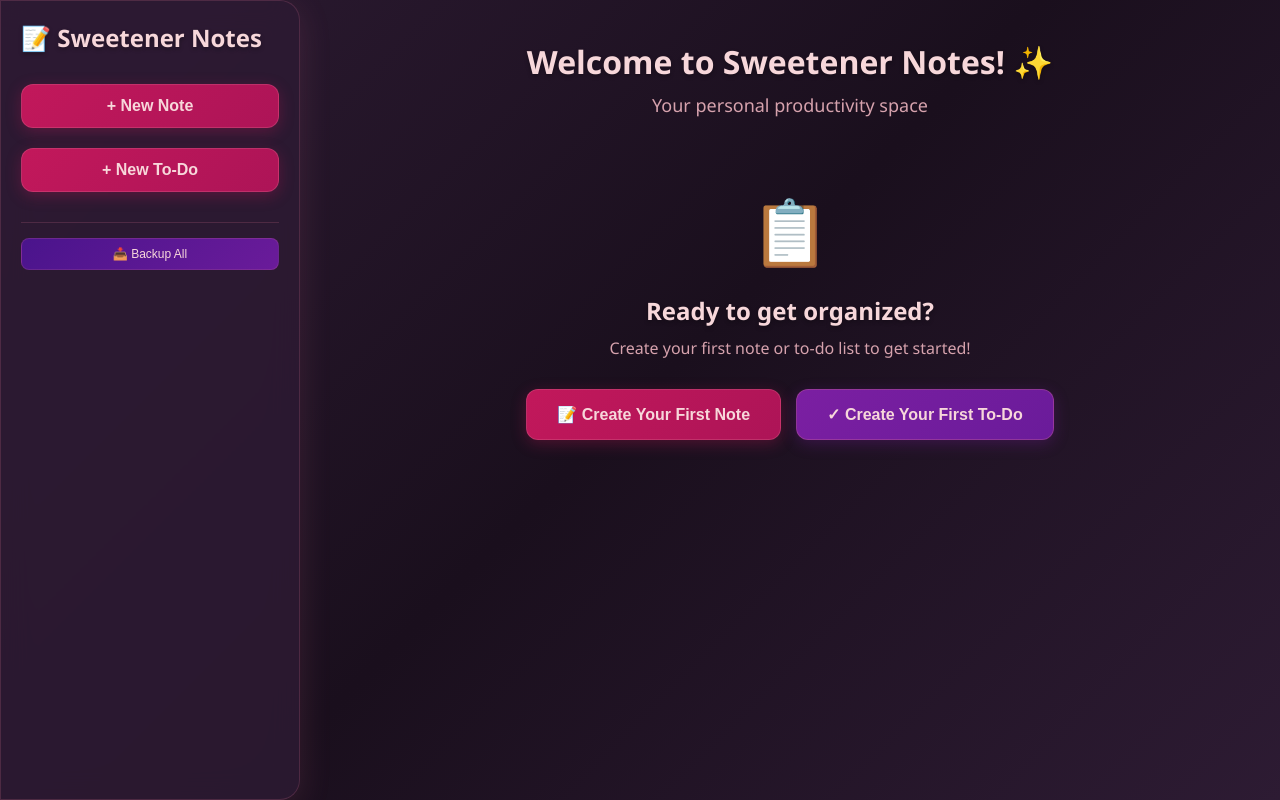
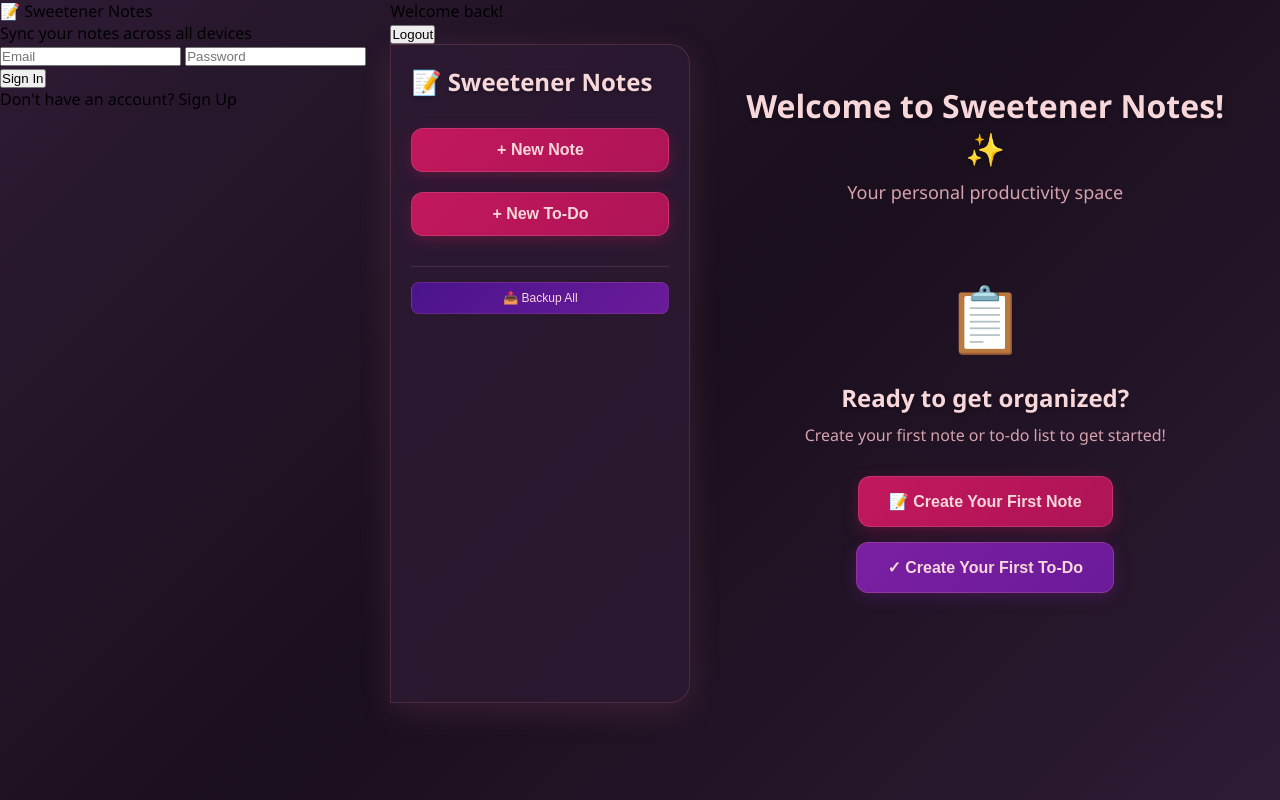
Before and after one commit to sweetener404/SweetNotes, a plain HTML site: page index.html in a window 1280 px wide. Drawn offline with Linux system fonts and the light colour scheme.

Commit message:
Update index.html

```diff
--- a/index.html
+++ b/index.html
@@ -9,12 +9,44 @@
     <link rel="icon" href="favicon.ico" type="image/x-icon">
 </head>
 <body>
+    <!-- Auth Screen -->
+    <div id="authScreen" class="auth-screen">
+        <div class="auth-container">
+            <div class="auth-title">📝 Sweetener Notes</div>
+            <div class="auth-subtitle">Sync your notes across all devices</div>
+
+            <div id="authForm" class="auth-form">
+                <input type="email" id="email" class="auth-input" placeholder="Email" required>
+                <input type="password" id="password" class="auth-input" placeholder="Password" required>
+                <button id="authButton" class="auth-button">Sign In</button>
+                <div id="authError" class="auth-error" style="display: none;"></div>
+            </div>
+
+            <div class="auth-toggle">
+                <span id="authToggleText">Don't have an account?</span>
+                <span id="authToggleLink" class="auth-link">Sign Up</span>
+            </div>
+        </div>
+    </div>
+
+    <!-- Main App -->
+    <div id="mainApp" class="main-app">
+        <!-- User Info Bar -->
+        <div class="user-info">
+            <div>
+                Welcome back! <span id="userEmail" class="user-email"></span>
+            </div>
+            <button id="logoutBtn" class="logout-btn">Logout</button>
+        </div>
+
+        <!-- Mobile Header -->
         <div class="mobile-header">
             <button class="mobile-menu-btn" onclick="toggleSidebar()">☰</button>
             <div class="mobile-title">📝 Sweetener Notes</div>
             <div class="mobile-spacer"></div>
         </div>
 
+        <!-- Desktop Container -->
         <div class="desktop-container">
             <div class="sidebar" id="sidebar">
                 <div class="sidebar-header">
@@ -44,5 +76,6 @@
                 </div>
             </div>
         </div>
+    </div>
 </body>
 </html>
```
Lines whose indentation alone changed are shown as unchanged.
